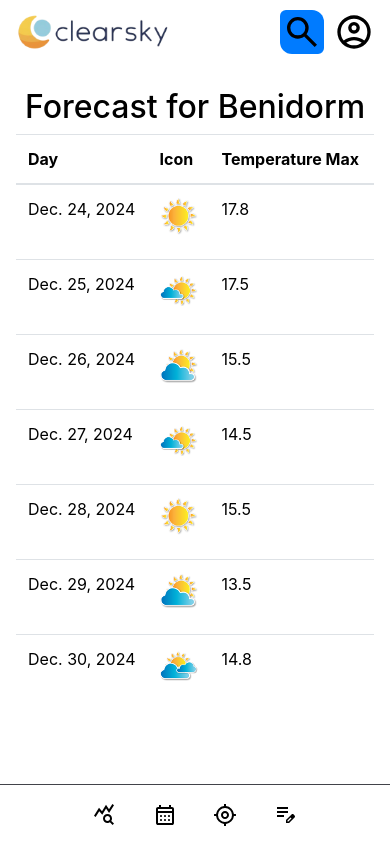
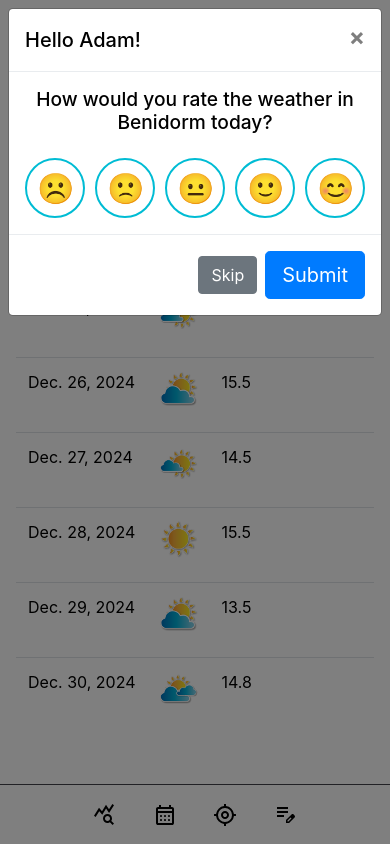
Before and after one commit to AdamRyanUK/moodapp, a Django app: page / in a window 390 px wide. Run offline with Django 3.2, Linux system fonts and the light colour scheme; a user stored in the database is signed in; data comes from the database, SQL or seed files in the repository; both versions use the stored data as it was after the commit; data that the repository does not hold is empty; some libraries are stand-ins or nearby versions.

Commit message:
mobile improved

```diff
--- a/authenticate/templates/authenticate/register.html
+++ b/authenticate/templates/authenticate/register.html
@@ -12,9 +12,8 @@
         width: 100%;
         max-width: 600px; /* Adjust as needed */
         padding: 20px;
-        box-shadow: 0 0 10px rgba(0, 0, 0, 0.1);
-        border-radius: 8px;
         background-color: #fff;
+        padding-block-end: 10%;
     }
 
     .form-item {
--- a/core/static/css/stylesheet.css
+++ b/core/static/css/stylesheet.css
@@ -59,9 +59,6 @@ body{
   margin-left: auto;          /* Push the last item to the right */
 }
 
-.magnifying-glass{
-  display: none;
-}
 #navbar svg{
   flex-shrink: 0;
   fill: var(--text-clr);
@@ -218,14 +215,13 @@ body{
 }
 .suggestion-box {
     position: absolute;
-    z-index: 1000;
     max-height: 200px; /* Limit the height */
     overflow-y: auto; /* Enable scrolling */
     width: calc(100% - 40px); /* Match the width of the input field */
     background-color: white; /* Background color */
-    border-top: none; /* Remove the top border */
     top: calc(100% + 10px); /* Position below the input field */
     left: 0; /* Align with the input field */
+    border: #42434a;
 }
 .suggestion-item {
     padding: 10px;
@@ -339,11 +335,12 @@ body{
   border-radius: .5em;
   background: none;
   cursor: pointer;
+}
 
   svg{
     transition: rotate 150ms ease;
   }
-}
+
 #toggle-btn:hover{
   background-color: var(--hover-clr);
 }
@@ -361,6 +358,7 @@ main p{
 }
 .table-responsive {
   overflow-x: auto;
+
 }
 .table {
   width: 100%;
@@ -368,6 +366,7 @@ main p{
 }
 .table th, .table td {
   white-space: nowrap;
+
 }
 .container{
   border: 1px solid var(--line-clr);
@@ -383,43 +382,110 @@ main p{
   width: 100% !important;
 }
 
+.search-btn-mobile, .search-overlay {
+  display: none;
+}
 
+/* for rating modal.  */
+.rating-btn {
+  border: 2px solid #00bcd4; /* Rounded border */
+  border-radius: 50%;        /* Circular shape */
+  width: 60px;               /* Larger size */
+  height: 60px;
+  background-color: transparent; /* Transparent background */
+  cursor: pointer;
+  transition: background-color 0.3s, transform 0.2s; /* Smooth hover and click effects */
+  display: flex;
+  align-items: center;
+  justify-content: center;
+}
 
-@media(max-width: 800px){
-  body{
-    grid-template-columns: 1fr;
+.rating-btn span {
+  font-size: 30px;           /* Larger emoji size */
+  display: block;
+}
+
+.rating-btn:hover {
+  background-color: #e0f7fa; /* Light cyan hover effect */
+}
+
+.rating-btn.active {
+  background-color: #00bcd4; /* Active state color */
+  transform: scale(1.1);     /* Slightly larger */
+  box-shadow: 0 4px 8px rgba(0, 0, 0, 0.2); /* Subtle shadow */
+}
+
+.rating-btn.active span {
+  color: white;              /* Change emoji color */
+}
+
+@media (max-width: 800px) {
+  #navbar {
+    height: auto; /* Ensure navbar adjusts to content */
   }
+
   #navbar ul {
-    justify-content: flex-end;  /* Spread items out but maintain the row layout */
-    gap: 10px;
+    display: flex; /* Make ul a flex container */
+    flex-wrap: wrap; /* Allow items to wrap to the next line */
+    justify-content: space-between; /* Distribute items horizontally */
+    padding: 0; /* Remove default padding */
+    margin: 0; /* Remove default margin */
   }
-  .magnifying-glass{
-    display: block;
-    padding-right: 25px;
-    background-color: #007bff; /* Background color for the rounded rectangle */
-    border-radius: 6px 12px; /* This makes the corners rounded */
-    padding: 2px; /* Add some padding around the icon */
+
+  #navbar li {
+    flex: 1 1 100%; /* Default to full width for all items */
+    display: flex; /* Ensure content inside li is flexed */
+    justify-content: center; /* Center align content */
+    align-items: center; /* Vertically align content */
+    margin: 5px 0; /* Add spacing between items */
   }
-  .forecast-sidebar {
-    position: fixed;
+
+  #navbar li:first-child,
+  #navbar li:last-child {
+    flex: 1 1 48%; /* Share the top row with equal widths */
+    margin: 0; /* Remove extra spacing */
+  }
+
+  #navbar li:nth-child(2) {
+    order: 3; /* Move the second item to the bottom */
+  }
+
+  #navbar li:nth-child(3) {
+    order: 2; /* Move the third item above the second */
+    justify-content: flex-end;
+  }
+
+  .search-form {
+    padding: 0;
+    width: 100%;
+    z-index: 12;
+  }
+
+  .suggestion-box {
+    z-index: 1050;
+    background-color: white;
+    opacity: 1;
+    max-height: 200px;
+    overflow-y: auto;
+    width: 100%; /* Ensure it takes full width of the parent container */
+    margin-top: 5px; /* Optional, add space from the input field */
+    flex-direction:initial;
     top: 0;
     right: 0;
-    height: 100vh;
-    width: 100%;
-    border-radius: 15px;
-    z-index: 30;
-    background-color: var(--base-clr);
-    box-shadow: -10px 0 10px rgba(0, 0, 0, 0.1);
-    display: none;
-    flex-direction: column;
   }
-  .forecast-sidebar ul {
-    padding: 0;        /* Remove default padding */
-    margin: 0;         /* Remove default margin */
-    display: flex;     /* Flexbox for layout */
-    flex-direction: column; /* Stack list items vertically */
-    width: 100%;
-    list-style: none;       /* Ensure the ul takes full width */
+
+  .suggestion-item {
+    padding: 10px;
+    cursor: pointer;
+  }
+
+  .freeze-col {
+    position: sticky;
+    left: 0;
+    background: white;
+    z-index: 0;
+    min-width: 100px; /* Ensure a minimum width for the column */
+    box-shadow: 1px 0 0 #dee2e6;
   }
 
   main{
@@ -432,14 +498,6 @@ main p{
   }
   .hideOnMobile{
     display: none;
-  }
-  .freeze-col {
-    position: sticky;
-    left: 0;
-    background: white;
-    z-index: 1;
-    min-width: 100px; /* Ensure a minimum width for the column */
-    box-shadow: 1px 0 0 #dee2e6;
   }
 
   #sidebar{
@@ -502,6 +560,9 @@ main p{
       }
     }
   }
+  .modal-body h1 {
+    font-size: 1.2rem; /* Smaller font size for mobile devices */
+}
 
 }
 
--- a/core/static/js/forecastsidebartoggle.js
+++ /dev/null
@@ -1,29 +0,0 @@
-document.addEventListener("DOMContentLoaded", function() {
-    const forecastSidebar = document.querySelector('.forecast-sidebar'); // Select the forecast sidebar
-
-    if (forecastSidebar) {
-        // Function to show the forecast sidebar
-        function showForecastSidebar() {
-            forecastSidebar.style.display = 'flex';  // Make the sidebar visible
-        }
-
-        // Function to hide the forecast sidebar
-        function hideForecastSidebar() {
-            forecastSidebar.style.display = 'none';  // Hide the sidebar
-        }
-
-        // Add event listener for showing the sidebar
-        const showButton = document.querySelector('.magnifying-glass'); // Select the button
-        if (showButton) {
-            showButton.addEventListener('click', showForecastSidebar);
-        }
-
-        // Add event listener for hiding the sidebar
-        const hideButton = document.querySelector('.close-forecast-sidebar'); // Replace with actual class for close button
-        if (hideButton) {
-            hideButton.addEventListener('click', hideForecastSidebar);
-        }
-    } else {
-        console.warn('Forecast Sidebar element not found in the HTML!');
-    }
-});
--- a/core/templates/core/base.html
+++ b/core/templates/core/base.html
@@ -24,11 +24,13 @@
     <nav id="navbar">
         <ul>
             <li style="display: flex; align-items: center; justify-content: center;">
+                {% if user.is_authenticated %}
                 <button onclick="toggleSidebar()" class="hideOnMobile" id="toggle-btn">
                     <svg xmlns="http://www.w3.org/2000/svg" height="24px" viewBox="0 -960 960 960" width="24px" fill="#5f6368">
                         <path d="M120-240v-80h720v80H120Zm0-200v-80h720v80H120Zm0-200v-80h720v80H120Z"/>
                     </svg>
                 </button>
+                {% endif %}
                 <a class="navbar-brand" href="{% url 'home' %}">
                     <img id="logo-img" src="{% static 'images/logo/logo.png' %}" alt="ClearSky" style="height: 40px;">
                 </a>
@@ -36,9 +38,9 @@
 
             {% if user.is_authenticated %}
             <li>
-                <form method="GET" action="{% url 'home' %}" class="search-form hideOnMobile">
-                    <input class="form-control mr-2 search-box hideOnMobile" type="text" id="search-location" name="location" placeholder="Get forecast for somewhere else" autocomplete="off">
-                    <ul id="suggestions" class="suggestion-box list-group mt-1 hideOnMobile"></ul>
+                <form method="GET" action="{% url 'home' %}" class="search-form">
+                    <input class="form-control mr-2 search-box" type="text" id="search-location" name="location" placeholder="Get forecast for somewhere else" autocomplete="off">
+                    <ul id="suggestions" class="suggestion-box list-group mt-1"></ul>
                     <input type="hidden" id="latitude" name="latitude">
                     <input type="hidden" id="longitude" name="longitude">
                     <button type="submit" class="btn btn-primary btn-lg">
@@ -48,62 +50,16 @@
                     </button>
                 </form>
             </li>
-            <li class="magnifying-glass">
-                <a href="#"></a><svg xmlns="http://www.w3.org/2000/svg" height="40px" viewBox="0 -960 960 960" width="40px" fill="#5f6368"><path d="M784-120 532-372q-30 24-69 38t-83 14q-109 0-184.5-75.5T120-580q0-109 75.5-184.5T380-840q109 0 184.5 75.5T640-580q0 44-14 83t-38 69l252 252-56 56ZM380-400q75 0 127.5-52.5T560-580q0-75-52.5-127.5T380-760q-75 0-127.5 52.5T200-580q0 75 52.5 127.5T380-400Z"/></svg></a>
+            <li onclick=showAccountSidebar()>
+                <a href="#"><svg xmlns="http://www.w3.org/2000/svg" height="40px" viewBox="0 -960 960 960" width="40px" fill="#5f6368"><path d="M234-276q51-39 114-61.5T480-360q69 0 132 22.5T726-276q35-41 54.5-93T800-480q0-133-93.5-226.5T480-800q-133 0-226.5 93.5T160-480q0 59 19.5 111t54.5 93Zm246-164q-59 0-99.5-40.5T340-580q0-59 40.5-99.5T480-720q59 0 99.5 40.5T620-580q0 59-40.5 99.5T480-440Zm0 360q-83 0-156-31.5T197-197q-54-54-85.5-127T80-480q0-83 31.5-156T197-763q54-54 127-85.5T480-880q83 0 156 31.5T763-763q54 54 85.5 127T880-480q0 83-31.5 156T763-197q-54 54-127 85.5T480-80Zm0-80q53 0 100-15.5t86-44.5q-39-29-86-44.5T480-280q-53 0-100 15.5T294-220q39 29 86 44.5T480-160Zm0-360q26 0 43-17t17-43q0-26-17-43t-43-17q-26 0-43 17t-17 43q0 26 17 43t43 17Zm0-60Zm0 360Z"/></svg></a>
             </li>
-
             {% endif %}
-
-            <li>
-                <ul>
-                    {% if user.is_authenticated %}
-
-                    <li onclick=showAccountSidebar()>
-                        <a href="#"><svg xmlns="http://www.w3.org/2000/svg" height="40px" viewBox="0 -960 960 960" width="40px" fill="#5f6368"><path d="M234-276q51-39 114-61.5T480-360q69 0 132 22.5T726-276q35-41 54.5-93T800-480q0-133-93.5-226.5T480-800q-133 0-226.5 93.5T160-480q0 59 19.5 111t54.5 93Zm246-164q-59 0-99.5-40.5T340-580q0-59 40.5-99.5T480-720q59 0 99.5 40.5T620-580q0 59-40.5 99.5T480-440Zm0 360q-83 0-156-31.5T197-197q-54-54-85.5-127T80-480q0-83 31.5-156T197-763q54-54 127-85.5T480-880q83 0 156 31.5T763-763q54 54 85.5 127T880-480q0 83-31.5 156T763-197q-54 54-127 85.5T480-80Zm0-80q53 0 100-15.5t86-44.5q-39-29-86-44.5T480-280q-53 0-100 15.5T294-220q39 29 86 44.5T480-160Zm0-360q26 0 43-17t17-43q0-26-17-43t-43-17q-26 0-43 17t-17 43q0 26 17 43t43 17Zm0-60Zm0 360Z"/></svg></a>
-                    </li>
-
-                    {% else %}
-
-                    <li>
-                        <a href="{% url 'login' %}">
-                                <svg xmlns="http://www.w3.org/2000/svg" height="26px" viewBox="0 -960 960 960" width="26px" fill="#5f6368">
-                                    <path d="M234-276q51-39 114-61.5T480-360q69 0 132 22.5T726-276q35-41 54.5-93T800-480q0-133-93.5-226.5T480-800q-133 0-226.5 93.5T160-480q0 59 19.5 111t54.5 93Zm246-164q-59 0-99.5-40.5T340-580q0-59 40.5-99.5T480-720q59 0 99.5 40.5T620-580q0 59-40.5 99.5T480-440Zm0 360q-83 0-156-31.5T197-197q-54-54-85.5-127T80-480q0-83 31.5-156T197-763q54-54 127-85.5T480-880q83 0 156 31.5T763-763q54 54 85.5 127T880-480q0 83-31.5 156T763-197q-54 54-127 85.5T480-80Zm0-80q53 0 100-15.5t86-44.5q-39-29-86-44.5T480-280q-53 0-100 15.5T294-220q39 29 86 44.5T480-160Zm0-360q26 0 43-17t17-43q0-26-17-43t-43-17q-26 0-43 17t-17 43q0 26 17 43t43 17Zm0-60Zm0 360Z"/>
-                                </svg>
-                        </a>
-                    </li>
-                    {% endif %}
-                </ul>
-            </li>
         </ul>
     </nav>
 
-    <!-- Forecast Sidebar -->
-<div class="forecast-sidebar">
-    <ul>
-        <li class="close-forecast-sidebar">
-            <a href="#">
-                <svg xmlns="http://www.w3.org/2000/svg" height="26px" viewBox="0 -960 960 960" width="26px" fill="#5f6368">
-                    <path d="m256-200-56-56 224-224-224-224 56-56 224 224 224-224 56 56-224 224 224 224-56 56-224-224-224 224Z"/>
-                </svg>
-            </a>
-        </li>
-        <li>
-            <form method="GET" action="{% url 'home' %}" class="search-form ">
-                <input class="form-control mr-2 search-box " type="text" id="search-location" name="location" placeholder="Get forecast for somewhere else" autocomplete="off">
-                <ul id="suggestions" class="suggestion-box list-group mt-1"></ul>
-                <input type="hidden" id="latitude" name="latitude">
-                <input type="hidden" id="longitude" name="longitude">
-                <button type="submit" class="btn btn-primary btn-lg">
-                    <svg xmlns="http://www.w3.org/2000/svg" height="24px" viewBox="0 -960 960 960" width="24px" fill="#5f6368">
-                        <path d="M784-120 532-372q-30 24-69 38t-83 14q-109 0-184.5-75.5T120-580q0-109 75.5-184.5T380-840q109 0 184.5 75.5T640-580q0 44-14 83t-38 69l252 252-56 56ZM380-400q75 0 127.5-52.5T560-580q0-75-52.5-127.5T380-760q-75 0-127.5 52.5T200-580q0 75 52.5 127.5T380-400Z"/>
-                    </svg>
-                </button>
-            </form>
-        </li>
-    </ul>
-</div>
+{% if user.is_authenticated %}
 
-    <!-- Account Sidebar -->
+    <!-- account sidebar -->
     <div class="account-sidebar">
         <ul>
             <li onclick="hideAccountSidebar()">
@@ -119,7 +75,43 @@
         </ul>
     </div>
 
+    <!-- Rating Modal  -->
+    <div class="modal fade" id="helloModal" tabindex="-1" role="dialog" aria-labelledby="helloModalLabel" aria-hidden="true">
+        <div class="modal-dialog modal-lg" role="document">
+            <div class="modal-content">
+                <div class="modal-header">
+                    <h5 class="modal-title" id="helloModalLabel">Hello {{ user.first_name|default:user.username }}!</h5>
+                    <button type="button" class="close" data-dismiss="modal" aria-label="Close">
+                        <span aria-hidden="true">&times;</span>
+                    </button>
+                </div>
+                <div class="modal-body text-center">
+                    <h1 class="mb-4">How would you rate the weather in {{ user.userprofile.hometown }} today?</h1>
+                    <div style="display: flex; justify-content: center; gap: 10px;">
+                        <button class="rating-btn" data-value="1"><span>☹️</span></button>
+                        <button class="rating-btn" data-value="2"><span>🙁</span></button>
+                        <button class="rating-btn" data-value="3"><span>😐</span></button>
+                        <button class="rating-btn" data-value="4"><span>🙂</span></button>
+                        <button class="rating-btn" data-value="5"><span>😊</span></button>
+                    </div>
 
+                </div>
+
+                <div class="modal-footer">
+                    <button type="button" class="btn btn-secondary" data-dismiss="modal">Skip</button>
+                    <button type="button" id="submitRating"
+                            data-url="{% url 'submit_feedback' %}"
+                            data-hometown="{{ user.userprofile.hometown }}"
+                            data-latitude="{{ user.userprofile.latitude }}"
+                            data-longitude="{{ user.userprofile.longitude }}"
+                            class="btn btn-primary btn-lg">
+                        Submit
+                    </button>
+                </div>
+
+            </div>
+        </div>
+    </div>
 
     <aside id="sidebar">
         <ul>
@@ -156,6 +148,8 @@
             </li>
         </ul>
     </aside>
+    {% endif %}
+
     <main>
 
         {% block content %}
@@ -164,15 +158,14 @@
 </body>
 </div>
 <!-- JavaScript -->
-<script src="https://code.jquery.com/jquery-3.3.1.min.js"></script>
-<script src="https://cdnjs.cloudflare.com/ajax/libs/popper.js/1.14.3/umd/popper.min.js" integrity="sha384-ZMP7rVo3mIykV+2+9J3UJ46jBk0WLaUAdn689aCwoqbBJiSnjAK/l8WvCWPIPm49" crossorigin="anonymous"></script>
+ <!-- Include jQuery -->
+ <script src="https://code.jquery.com/jquery-3.6.0.min.js"></script>
+ <script src="https://maxcdn.bootstrapcdn.com/bootstrap/4.5.2/js/bootstrap.min.js"></script>
 <script>
   const isAuthenticated = {% if user.is_authenticated %}true{% else %}false{% endif %};
 </script>
 <script src="{% static 'js/feedback.js' %}"></script>
 <script src="{% static 'js/findcity.js' %}"></script>
 <script src="{% static 'js/accountsidebartoggle.js' %}"></script>
-<script src="{% static 'js/forecastsidebartoggle.js' %}"></script>
-
 </div>
 </html>
--- a/core/templates/core/home.html
+++ b/core/templates/core/home.html
@@ -3,6 +3,15 @@
 {% load custom_filters %}
 
 {% block content %}
+<style>
+/* Mobile styles */
+@media (max-width: 600px) {
+    h2 {
+        font-size: 1.2rem; /* Smaller font size for mobile devices */
+    }
+}
+
+</style>
 <!-- Forecast Table -->
 {% if weather_data %}
 <h2 style="text-align: center;">Forecast for {{ city }}</h2>
@@ -69,5 +78,6 @@
     .mood-score-btn:focus {
         outline: none;                  /* Remove focus outline */
     }
+
 </style>
 {% endblock %}
```
Also changed, not shown: core/static/js/findcity.js (line endings or trailing spaces), db.sqlite3.
